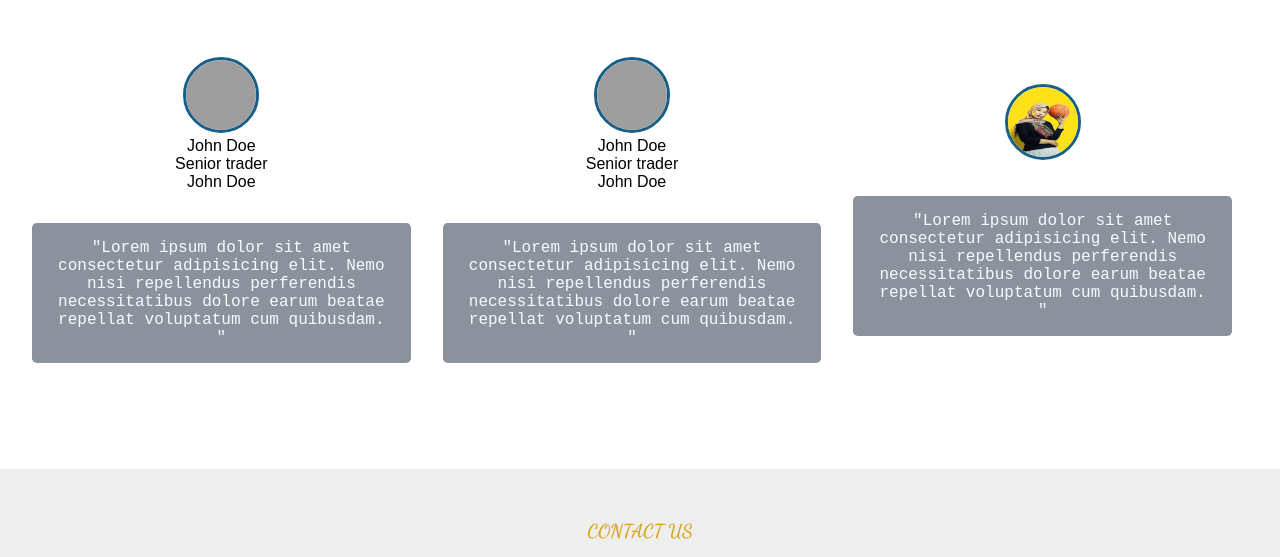
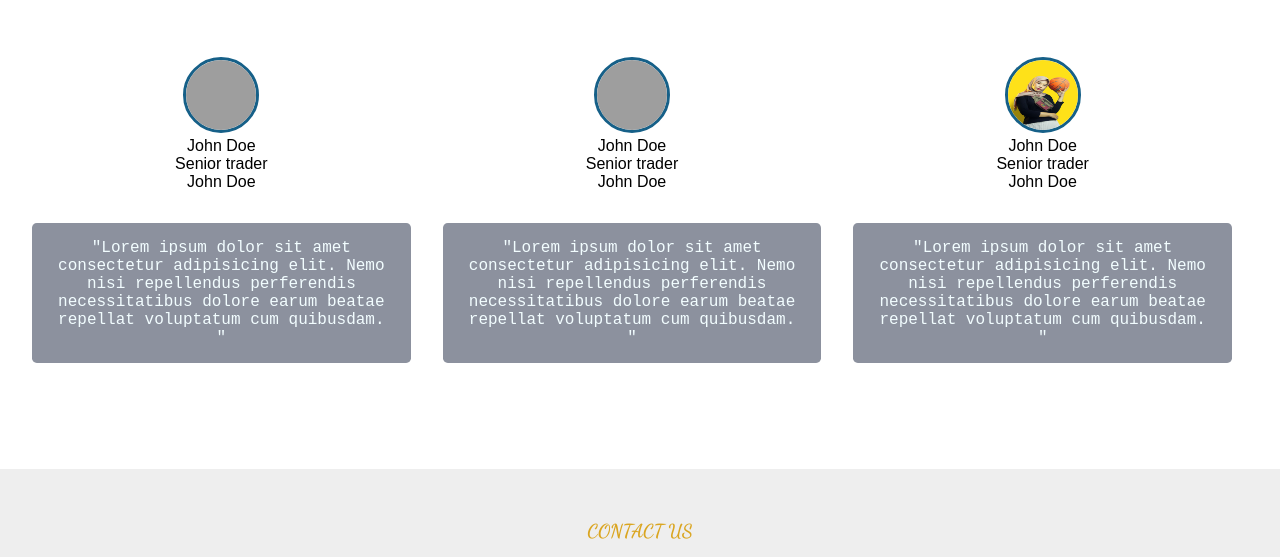
Before and after one commit to IkehAkinyemi/Optimus-Pro, a plain HTML site: page index.html in a window 1280 px wide. Shown: the part 1960-2517 px from the top of the page. Drawn offline with Linux system fonts and the light colour scheme; grey boxes are pictures that could not be loaded.

Commit message:
working on the footer and it's contents

```diff
--- a/index.html
+++ b/index.html
@@ -352,6 +352,9 @@
         <div class="testmonial-container fade">
           <div class="test-item img-container">
             <img src="./assets/yudhisthira-lk-gUQUsF6cT6w-unsplash.jpg" alt="testmonial-imgs">
+            <p class="profile trader-name">John Doe</p>
+            <p class="profile expertise">Senior trader</p>
+            <p class="profile trader-name">John Doe</p>
           </div>
 
           <div class="test-item test-container">
```
